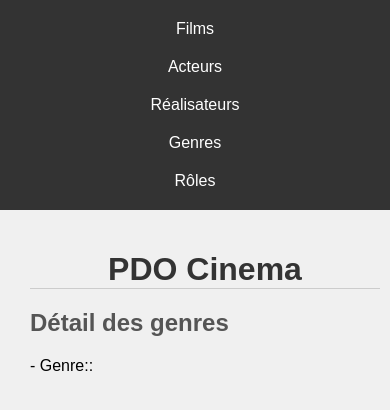
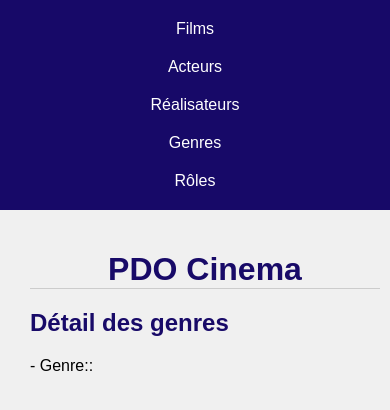
Before and after one commit to Hafida3412/Projet_cinema, a PHP site: template view/genre.php in a window 390 px wide. Shown: the top 410 px of the page. Run offline with PHP 8.4, Linux system fonts and the light colour scheme; the template is opened without the code that fills it, so the values that code supplies are empty.

Commit message:
front modifié

```diff
--- a/styles.css
+++ b/styles.css
@@ -6,7 +6,7 @@ body {
 }
 
 nav {
-    background-color: #333;
+    background-color: #140666fb;
     color: white;
     text-align: center;
     padding: 10px;
@@ -33,12 +33,12 @@ nav ul li a {
 }
 
 h1 {
-    color: #333;
+    color: #140666fb;
     text-align: center;
 }
 
 h2 {
-    color: #555;
+    color: #140666fb;
 }
 
 .uk-heading-divider {
@@ -67,7 +67,7 @@ h2 {
     }
 
     nav {
-        background-color: #333;
+        background-color: #140666fb;
         color: white;
         text-align: center;
         padding: 10px;
@@ -95,12 +95,12 @@ h2 {
     }
 
     h1 {
-        color: #333;
+        color: #140666fb;
         text-align: center;
     }
 
     h2 {
-        color: #555;
+        color: #140666fb;
     }
 
     .uk-heading-divider {
```
